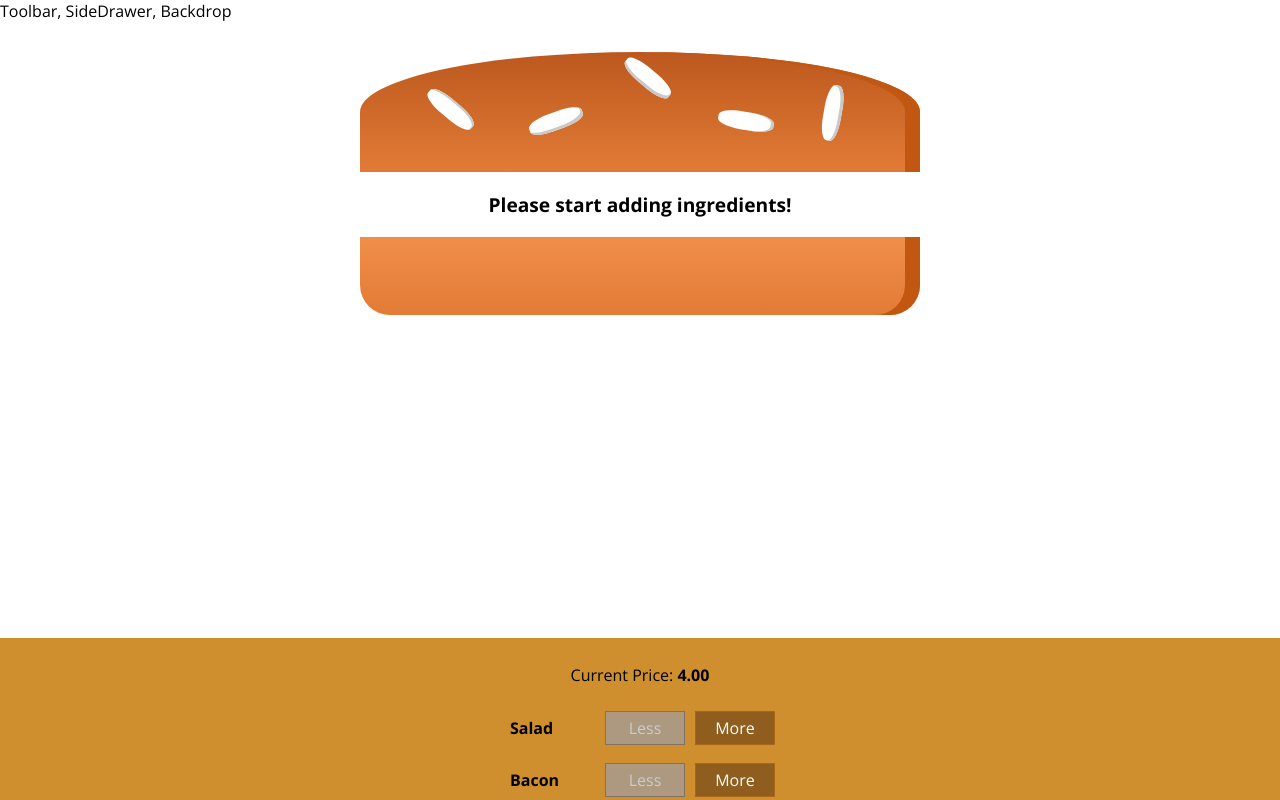
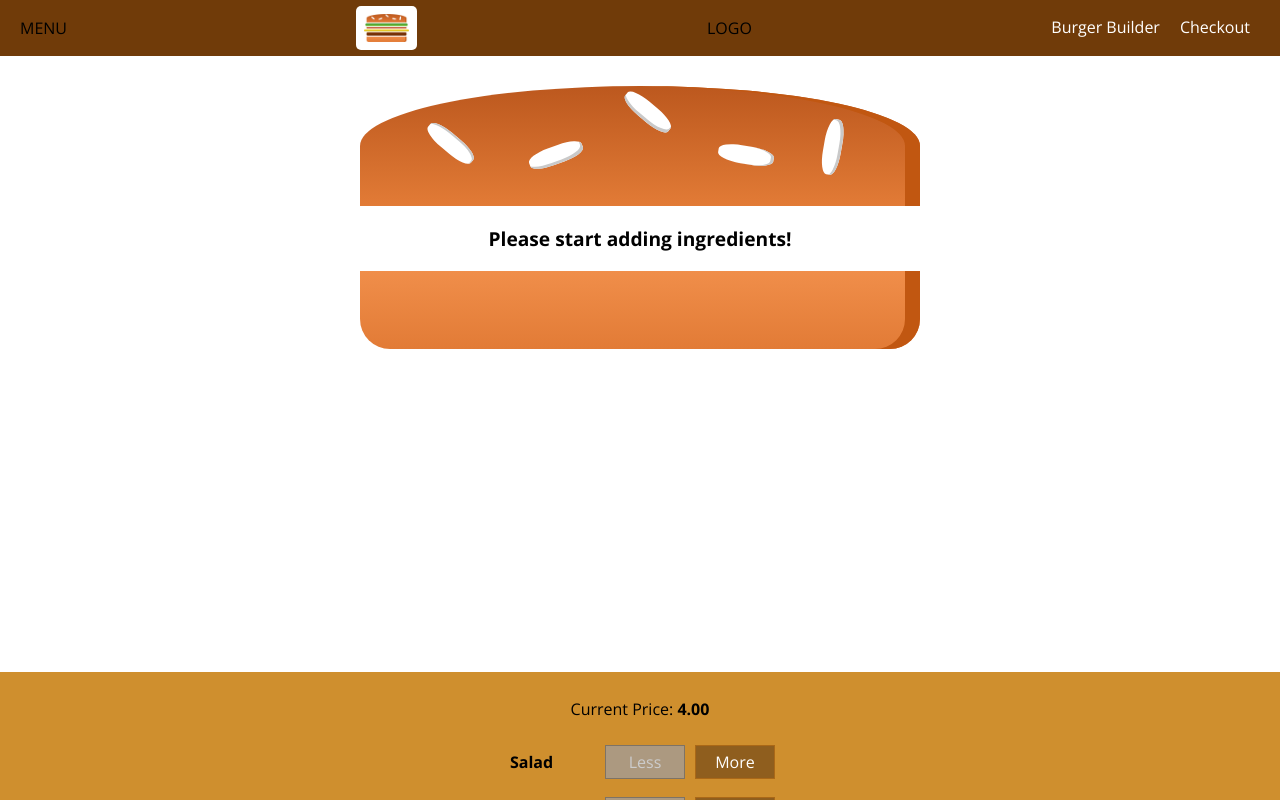
Before and after one commit to eyesonrobert/React_Under_The_Hood, a React app: page / in a window 1280 px wide. Shown: the top 800 px of the page. Built offline with nearby package versions, Linux system fonts and the light colour scheme.

Commit message:
routing and navigation applied to the application

```diff
--- a/src/Components/Burger/OrderSummary/OrderSummary.js
+++ b/src/Components/Burger/OrderSummary/OrderSummary.js
@@ -16,6 +16,9 @@
       <h3>Your Order</h3>
       <p>A Delicious burger with the following ingredients:</p>
       <ul>{ingredientSummary}</ul>
+      <p>
+        <strong>Total Price: $ {props.price.toFixed(2)}</strong>
+      </p>
       <p>Continue to Checkout</p>
       <Button btnType="Danger" clicked={props.purchaseCancelled}>
         CANCEL
--- a/src/Components/Layout/Layout.css
+++ b/src/Components/Layout/Layout.css
@@ -1,3 +1,3 @@
 .Content {
-  margin-top: 16px;
+  margin-top: 72px;
 }
--- a/src/Components/Layout/Layout.js
+++ b/src/Components/Layout/Layout.js
@@ -1,10 +1,11 @@
 import React from "react";
 import Auxe from "../../hoc/Auxe";
 import "./Layout.css";
+import Toolbar from "../Navigation/Toolbar/Toolbar";
 
 const layout = props => (
   <Auxe>
-    <div>Toolbar, SideDrawer, Backdrop</div>
+    <Toolbar />
     <main className="Content">{props.children}</main>
   </Auxe>
 );
--- /dev/null
+++ b/src/Components/Logo/Logo.css
@@ -0,0 +1,12 @@
+.Logo {
+  /* background-color: transparent; */
+  background-color: white;
+  padding: 8px;
+  height: 80%;
+  box-sizing: border-box;
+  border-radius: 5px;
+}
+
+.Logo img {
+  height: 100%;
+}
--- /dev/null
+++ b/src/Components/Logo/Logo.js
@@ -0,0 +1,11 @@
+import React from "react";
+import burgerLogo from "../../Assets/images/burger-logo.png";
+import "./Logo.css";
+
+const logo = props => (
+  <div className="Logo">
+    <img src={burgerLogo} alt="buger" />
+  </div>
+);
+
+export default logo;
--- /dev/null
+++ b/src/Components/Navigation/NavigationItems/NavigationItem/NavigationItem.css
@@ -0,0 +1,25 @@
+.NavigationItem {
+  margin: 0;
+  box-sizing: border-box;
+  display: flex;
+  height: 100%;
+  align-items: center;
+}
+
+.NavigationItem a {
+  color: white;
+  text-decoration: none;
+  height: 100%;
+  padding: 16px 10px;
+  border-bottom: 4px solid transparent;
+  box-sizing: border-box;
+  display: block;
+}
+
+.NavigationItem a:hover,
+.NavigationItem a:active,
+.NavigationItem a:active {
+  background-color: #8f5c2c;
+  border-bottom: 4px solid #40a4c8;
+  color: white;
+}
--- /dev/null
+++ b/src/Components/Navigation/NavigationItems/NavigationItem/NavigationItem.js
@@ -0,0 +1,12 @@
+import React from "react";
+import classes from "./NavigationItem.css";
+
+const navigationItem = props => (
+  <li className="NavigationItem">
+    <a href={props.link} className={props.active ? classes.active : null}>
+      {props.children}
+    </a>
+  </li>
+);
+
+export default navigationItem;
--- /dev/null
+++ b/src/Components/Navigation/NavigationItems/NavigationItems.css
@@ -0,0 +1,8 @@
+.NavigationItems {
+  margin: 0;
+  padding: 0;
+  list-style: none;
+  display: flex;
+  align-items: center;
+  height: 100%;
+}
--- /dev/null
+++ b/src/Components/Navigation/NavigationItems/NavigationItems.js
@@ -0,0 +1,13 @@
+import React from "react";
+import "./NavigationItems.css";
+import NaviagtionItem from "./NavigationItem/NavigationItem";
+
+const navigationItems = () => (
+  <ul className="NavigationItems">
+    <NaviagtionItem link="/" active={true}>
+      Burger Builder
+    </NaviagtionItem>
+    <NaviagtionItem link="/">Checkout</NaviagtionItem>
+  </ul>
+);
+export default navigationItems;
--- /dev/null
+++ b/src/Components/Navigation/Toolbar/Toolbar.css
@@ -0,0 +1,18 @@
+.Toolbar {
+  height: 56px;
+  width: 100%;
+  position: fixed;
+  top: 0;
+  left: 0;
+  background-color: #703b09;
+  display: flex;
+  justify-content: space-between;
+  align-items: center;
+  padding: 0 20px;
+  box-sizing: border-box;
+  z-index: 90;
+}
+
+.Toolbar nav {
+  height: 100%;
+}
--- /dev/null
+++ b/src/Components/Navigation/Toolbar/Toolbar.js
@@ -0,0 +1,17 @@
+import React from "react";
+import "./Toolbar.css";
+import Logo from "../../Logo/Logo";
+import NavigatioItems from "../NavigationItems/NavigationItems";
+
+const toolbar = props => (
+  <header className="Toolbar">
+    <div>MENU</div>
+    <Logo />
+    <div>LOGO</div>
+    <nav>
+      <NavigatioItems />
+    </nav>
+  </header>
+);
+
+export default toolbar;
--- a/src/Containers/BurgerBuilder/BurgerBuilder.js
+++ b/src/Containers/BurgerBuilder/BurgerBuilder.js
@@ -108,6 +108,7 @@
             ingredients={this.state.ingredients}
             purchaseCancelled={this.purchaseCancelHandler}
             purchaseContinued={this.purchaseContinueHandler}
+            price={this.state.totalPrice}
           />
         </Modal>
         <Burger ingredients={this.state.ingredients} />
```
Also changed, not shown: src/Assets/images/burger-logo.png (added).
